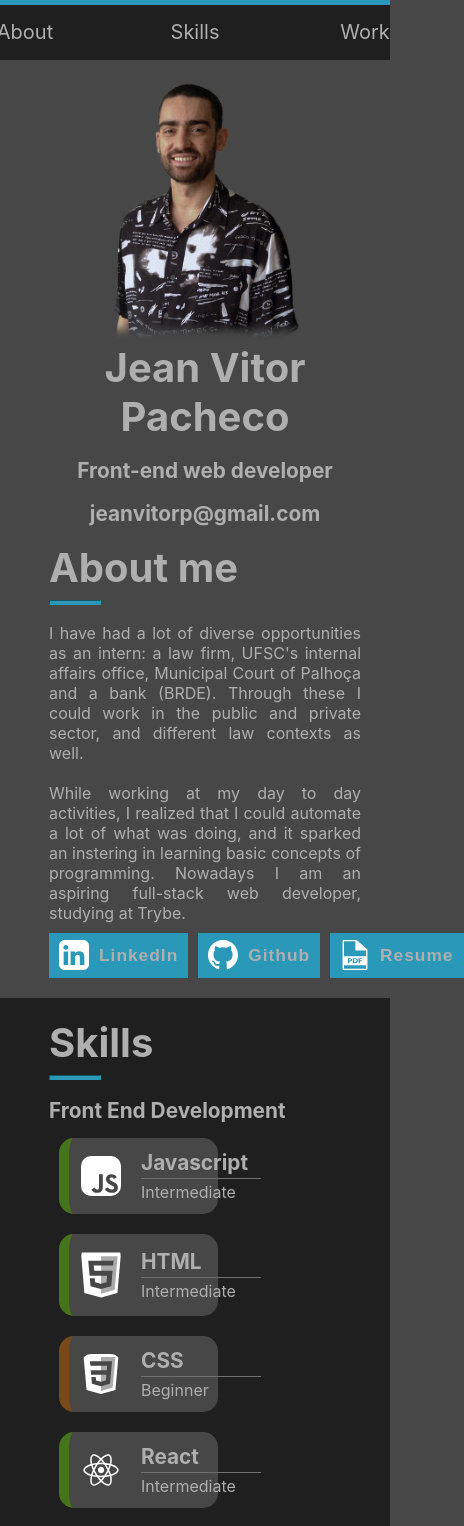
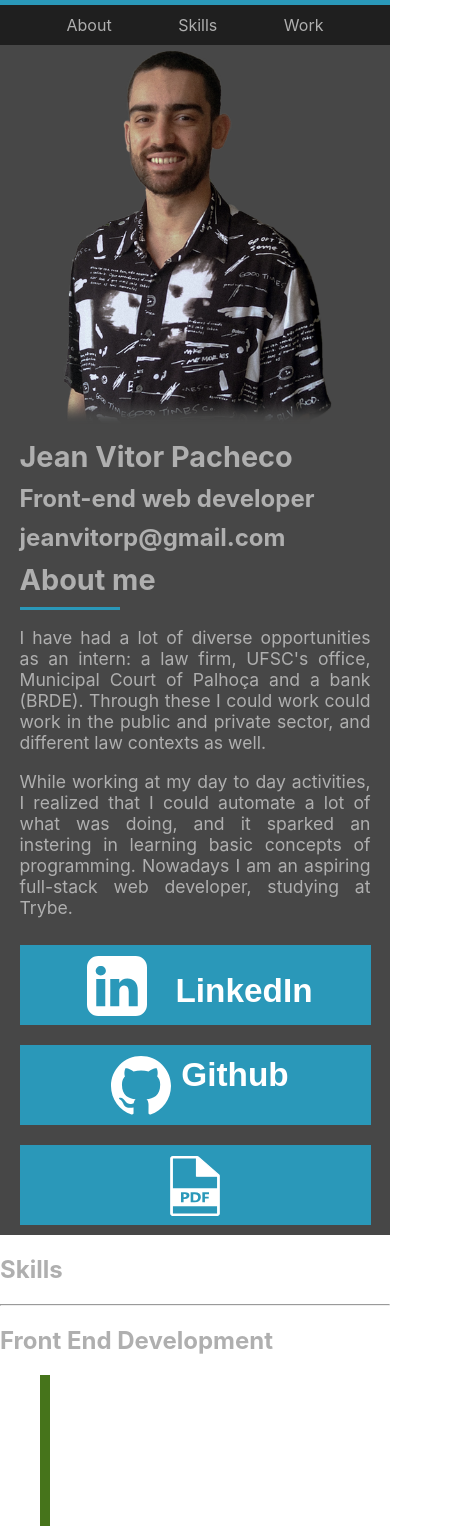
Before and after one commit to JeanVPacheco/personal-portfolio, a React (Create React App) app: page / in a window 390 px wide. Shown: the top 1526 px of the page, 464 px wide, since content can reach past the window. Built offline with nearby package versions, Linux system fonts and the light colour scheme.

Commit message:
Starting mobile first CSS, nav done, about section in progress

```diff
--- a/src/App.css
+++ b/src/App.css
@@ -1,369 +1,119 @@
-/* centering the whole page */
-/* html, body {
-  height: 100%;
-  font-size: 16px;
-}
-
-html {
-  display: table;
-  width: 100%;
+a {
+  text-decoration: inherit;
+  color: inherit;
 }
 
 body {
-  display: table-cell;
-} */
-/* finish centering whole page */
+  width: 100%;
+  color: rgb(175, 175, 175);
+}
 
-a {
-  text-decoration: inherit;
-  color: inherit;
+img {
+  max-width: 100%;
+}
+
+nav {
+  position: sticky;
+  top: 0;
+  z-index: 1000;
+}
+
+.nav-bar {
+  height: 5px;
+  background-color: rgb(42, 152, 185);
+}
+
+.nav-component:hover {
+  background-color: rgb(71, 71, 71);
+}
+
+.nav-list {
+  background-color: rgb(31, 31, 31);
+  list-style: none;
+  margin: 0;
+  padding: 10px 0;
+  width: 100%;
   display: flex;
+  justify-content: space-evenly;
   align-items: center;
 }
 
-a:visited {
-  text-decoration: inherit;
-  color: inherit;
-  cursor: auto;
+.about-me-text {
+  width: 90%;
+  margin: auto;
 }
 
-body {
+.about-section {
+  display: flex;
+  flex-direction: column-reverse;
+  margin: auto;
   background-color: rgb(71, 71, 71);
-  color: rgb(175, 175, 175);
 }
 
-footer {
-  background-color: rgb(31, 31, 31);
-  margin: auto;
-  width: 100%;
-  height: 60px;
-  display: flex;
-  align-items: center;
-  justify-content: center;
+.about-section h1 {
+  font-size: 1.8em;
+  margin: 0;
+  margin: 10px 0 0 0;
 }
 
-footer h2 {
-  margin: 0;
+.about-section h2 {
+  font-size: 1.5em;
+  margin: 10px 0 0 0;
 }
 
-h1 {
-  margin-top: 0px;
-  font-size: 2.5em;
-  margin-bottom: 5px;
-}
-
-h2 {
-  font-size: 1.3em;
-}
-
-hr {
-  width: 50px;
+.about-bar {
   height: 3px;
-  margin-left: 0px;
-  border-color: rgb(42, 152, 185);
+  width: 100px;
   background-color: rgb(42, 152, 185);
-}
-
-nav {
-  background-color: rgb(31, 31, 31);
-  margin: auto;
-  text-align: center;
-  width: 100%;
-  position: sticky;
-  top: 0;
-  z-index: 1000;
-  height: 60px;
-}
-
-p {
-  margin: 0;
-}
-
-ul {
-  margin: 0;
-  padding: 0;
-}
-
-.about-contact {
-  background-color: rgb(31, 31, 31);
-}
-
-.about-area {
-  width: 70vw;
-  display: flex;
-  justify-content: space-between;
-  flex-wrap: wrap;
-  margin: auto;
-  padding: 20px 0 20px 20px;
-}
-
-.about-me-text {
-  width: 60%;
-  height: fit-content;
-}
-
-.about-text {
-  display: flex;
-  flex-direction: column;
-  text-align: justify;
-  width: 80%;
-}
-
-.about-text p{
   margin: 10px 0;
-}
-
-.about-logo {
-  width: 30px;
-  height: 30px;
-  margin-right: 10px;
 }
 
 .about-buttons {
   display: flex;
+  flex-direction: column;
   width: 100%;
 }
 
-.about-section {
-  background-color: rgb(71, 71, 71);
+.about-button-content {
+  width: 80%;
+  display: flex;
+  align-items: center;
+  justify-content: space-evenly;
+  margin: auto;
 }
 
-/* about button CSS */
-
 .btn {
-  align-items: center;
   background: rgb(42, 152, 185);
   border: none;
+  color: inherit;
   cursor: pointer;
-  color: inherit;
-  display: flex;
-  height: 45px;
-  justify-content: center;
-  letter-spacing: 1px;
-  margin-right: 10px;
-  outline: none;
-  padding: 10px;
-  position: relative;
-  transition: all 0.3s;
-  -webkit-transition: all 0.3s;
-  -moz-transition: all 0.3s;
-  width: 500px;
+  height: 80px;
+  width: 100%;
+  margin: 10px 0;
 }
 
-.btn:after {
-  content: '';
-  position: absolute;
-  z-index: -1;
-  -webkit-transition: all 0.3s;
-  -moz-transition: all 0.3s;
-  transition: all 0.3s;
-}
-
-.btn:hover {
-  background: rgb(13, 99, 126);
-}
-
-.btn:active {
-  background: rgb(42, 152, 185);
-  top: 2px;
-}
-
-.btn:before {
-  position: absolute;
-  height: 100%;
-  left: 0;
-  top: 0;
-  line-height: 3;
-  font-size: 140%;
-  width: 60px;
-}
-
-/* end of about button CSS */
-
-/* .contact-info {
-  padding-left: 20px;
-} */
-
-.header-component {
-  list-style: none;
-  width: 150px;
-  height: 30px;
-  margin: 10px;
-}
-
-.header-component:hover {
-  background-color: rgb(71, 71, 71);
-  font-size: 22px;
-}
-
-li.header-component {
-  font-size: 20px;
-  padding-top: 5px;
-}
-
-.nav-list {
+.btn a {
   display: flex;
   justify-content: center;
 }
 
-.profile-picture {
-  width: 40%;
-  max-height: 450px;
+.btn h2 {
+  font-size: 2.5em;
+  color: rgb(255, 255, 255);
 }
 
-.profile-picture img {
-  height: 100%;
-  margin-left: auto;
-  display: block;
-  max-width: 100%;
-  max-height: 100%;
+.about-logo {
+  height: 60px;
+  margin: 10px 10px;
 }
 
-.skill-block-title {
-  margin: 10px 0 5px 0;
-}
-
-.skill-card {
-  display: flex;
-  align-items: center;
-  width: 280px;
-  background-color: rgb(71, 71, 71);
-  border-radius: 15px;
-  padding: 12px;
-  margin: 10px;
-}
-
-.skill-card-info h2 {
-  margin: 0;
-}
-
-.skill-card-info {
-  margin-left: 20px;
-}
-
-.skill-card-info hr {
-  border: 0;
-  margin: 3px;
-  width: 120px;
-  height: 1px;
-  margin-left: 0px;
-  border-color: rgb(112, 112, 112);
-  background-color: rgb(112, 112, 112);
-}
-
-.skill-list {
-  display: flex;
-  flex-direction: row;
-  flex-wrap: wrap;
-}
-
-.skill-logo {
-  width: 40px;
-  color: rgb(255, 255, 255);
-  border-radius: 10px;
-}
-
-.skills-area {
-  display: flex;
-  flex-direction: column;
-  width: 70vw;
-  padding: 20px 0 20px 20px;
+.about-profile-picture {
+  width: 70%;
+  display: block;
   margin: auto;
 }
 
-.skills-section {
-  background-color: rgb(31, 31, 31);
+.about-text p {
+  font-size: 1.1em;
+  text-align: justify;
 }
-
-.work-area {
-  display: flex;
-  flex-direction: column;
-  width: 70vw;
-  padding: 20px 0 20px 20px;
-  margin: auto;
-}
-
-.work-card {
-  width: 100%;
-  margin: 30px auto;
-  background-color: rgb(112, 112, 112);
-  padding: 30px;
-}
-
-.work-card img {
-  width: 100%;
-}
-
-.work-card-info {
-  width: 64%;
-  margin: auto;
-}
-
-.work-card-info button {
-  width: 100%;
-  margin-top: 20px;
-}
-
-.work-image-div {
-  width: 60%;
-  background-color: rgb(197, 197, 197);
-  display: flex;
-  justify-content: center;
-  margin: auto;
-  padding: 20px;
-}
-
-.work-section {
-  background-color: rgb(71, 71, 71);
-}
-
-.yellow-bar {
-  height: 5px;
-  background-color: rgb(42, 152, 185);
-}
-
-@media (max-width: 691)
-{
-  .skill-card {
-    width: 80%;
-  }
-}
-
-@media (max-width: 1100px)
-{
-  .about-area {
-    flex-direction: column-reverse;
-    align-content: center;
-    width: 80%;
-  }
-
-  .about-me-text {
-    width: 100%;
-  }
-
-  .about-text {
-    width: 100%;
-  }
-
-  .profile-picture {
-    width: 100%;
-  }
-
-  .profile-picture img {
-    max-width: 60%;
-    max-height: 450px;
-    margin: auto;
-  }
-
-  .contact-info {
-    text-align: center;
-  }
-
-  .skills-area {
-    width: 80%;
-  }
-
-  .skill-card {
-    width: 40%;
-  }
-}
--- a/src/Components/About.js
+++ b/src/Components/About.js
@@ -6,7 +6,6 @@ import pdf from '../Images/logos/pdf_logo.svg';
 function About() {
   return (
     <section className="about-section">
-      <div className="about-area">
       <div className="about-me-text">
         <div className="contact-info">
           <h1 id="about">Jean Vitor Pacheco</h1>
@@ -16,12 +15,12 @@ function About() {
         <div className="about-text">
           <div className="about-title">
             <h1>About me</h1>
-              <hr />
+            <div className="about-bar" />
           </div>
           <p>
-              I have had a lot of diverse opportunities as an intern: a law firm, UFSC&apos;s
-              internal affairs office, Municipal Court of Palhoça and a bank (BRDE). Through these I
-              could work in the public and private sector, and different law contexts as well.
+            I have had a lot of diverse opportunities as an intern: a law firm, UFSC&apos;s office,
+            Municipal Court of Palhoça and a bank (BRDE). Through these I could work could work in
+            the public and private sector, and different law contexts as well.
           </p>
           <p>
             While working at my day to day activities, I realized that I could automate a lot of
@@ -29,15 +28,14 @@ function About() {
             Nowadays I am an aspiring full-stack web developer, studying at Trybe.
           </p>
           <div className="about-buttons">
+            <a href="https://www.linkedin.com/in/jeanvpacheco/" target="_blank" rel="noreferrer">
               <button className="btn">
-                <a
-                  href="https://www.linkedin.com/in/jeanvpacheco/"
-                  target="_blank"
-                  rel="noreferrer">
+                <div className="about-button-content">
                   <img src={linkedin} className="about-logo" alt="linkedin logo" />
                   <h2>LinkedIn</h2>
+                </div>
+              </button>
             </a>
-              </button>
             <button className="btn">
               <a href="https://github.com/JeanVPacheco" target="_blank" rel="noreferrer">
                 <img src={github} className="about-logo" alt="github logo" />
@@ -51,10 +49,7 @@ function About() {
           </div>
         </div>
       </div>
-        <div className="profile-picture">
-          <img src={profile} alt="profile-picture" />
-        </div>
-      </div>
+      <img src={profile} alt="profile-picture" className="about-profile-picture" />
     </section>
   );
 }
--- a/src/Components/Header.js
+++ b/src/Components/Header.js
@@ -1,16 +1,16 @@
 function Header() {
   return (
     <nav>
-      <div className="yellow-bar" />
+      <div className="nav-bar" />
       <ul className="nav-list">
         <a href="#about">
-          <li className="header-component">About</li>
+          <li className="nav-component">About</li>
         </a>
         <a href="#skills">
-          <li className="header-component">Skills</li>
+          <li className="nav-component">Skills</li>
         </a>
         <a href="#work">
-          <li className="header-component">Work</li>
+          <li className="nav-component">Work</li>
         </a>
       </ul>
     </nav>
```
Lines whose indentation alone changed are shown as unchanged.
